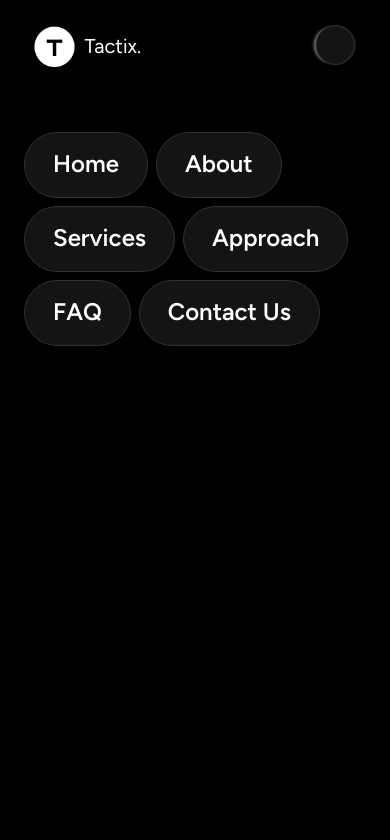
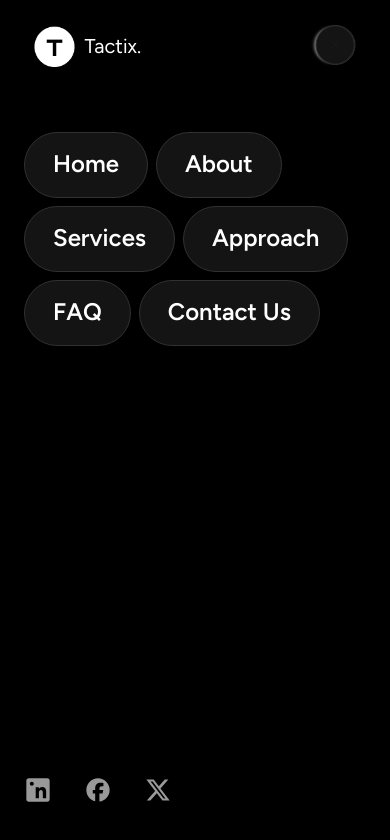
Before and after one commit to sofi-dobriak/tactix-marketing-agency, a Next.js app: page / in a window 390 px wide. Both pictures are taken after a click on the button "Button for open / close mobile menu". Shown: the top 840 px of the page. Built offline with nearby package versions, Linux system fonts and the light colour scheme.

Commit message:
feat: add social media list on the mobile menu

```diff
--- a/app/components/header.tsx
+++ b/app/components/header.tsx
@@ -1,4 +1,3 @@
-import clsx from 'clsx';
 import Image from 'next/image';
 import Link from 'next/link';
 import Navigation from './navigation';
--- a/app/components/mobile-menu.tsx
+++ b/app/components/mobile-menu.tsx
@@ -2,6 +2,7 @@
 
 import clsx from 'clsx';
 import Link from 'next/link';
+import SocialMedia from './social-media';
 
 interface MobileMenuProps {
   mobileIsOpen: boolean;
@@ -15,7 +16,7 @@ export default function MobileMenu({
   return (
     <div
       className={clsx(
-        'w-full h-full fixed top-0 left-0 z-[40] bg-black transition-all duration-700 ease-in-out',
+        'w-full h-full fixed top-0 left-0 z-[40] bg-black transition-all duration-700 ease-in-out flex flex-col justify-between',
         'pt-[132px] px-[24px] pb-[40px] md:px-[48px] md:pt-[172px] opacity-100',
         mobileIsOpen
           ? 'opacity-100 visible pointer-events-auto translate-y-[0px]'
@@ -78,6 +79,8 @@ export default function MobileMenu({
           </Link>
         </li>
       </ul>
+
+      <SocialMedia />
     </div>
   );
 }
--- /dev/null
+++ b/app/components/social-media.tsx
@@ -0,0 +1,30 @@
+import Link from 'next/link';
+import React from 'react';
+
+export default function SocialMedia() {
+  return (
+    <ul className="flex items-center gap-[32px]">
+      <li>
+        <Link href="https://linkedin.com" target="_blank">
+          <svg width={28} height={28} className="fill-[#999]">
+            <use href="/images/icons.svg#icon-linkedIn"></use>
+          </svg>
+        </Link>
+      </li>
+      <li>
+        <Link href="https://facebook.com" target="_blank">
+          <svg width={28} height={28} className="fill-[#999]">
+            <use href="/images/icons.svg#icon-facebook"></use>
+          </svg>
+        </Link>
+      </li>
+      <li>
+        <Link href="https://x.com" target="_blank">
+          <svg width={28} height={28} className="fill-[#999]">
+            <use href="/images/icons.svg#icon-twitter"></use>
+          </svg>
+        </Link>
+      </li>
+    </ul>
+  );
+}
```
